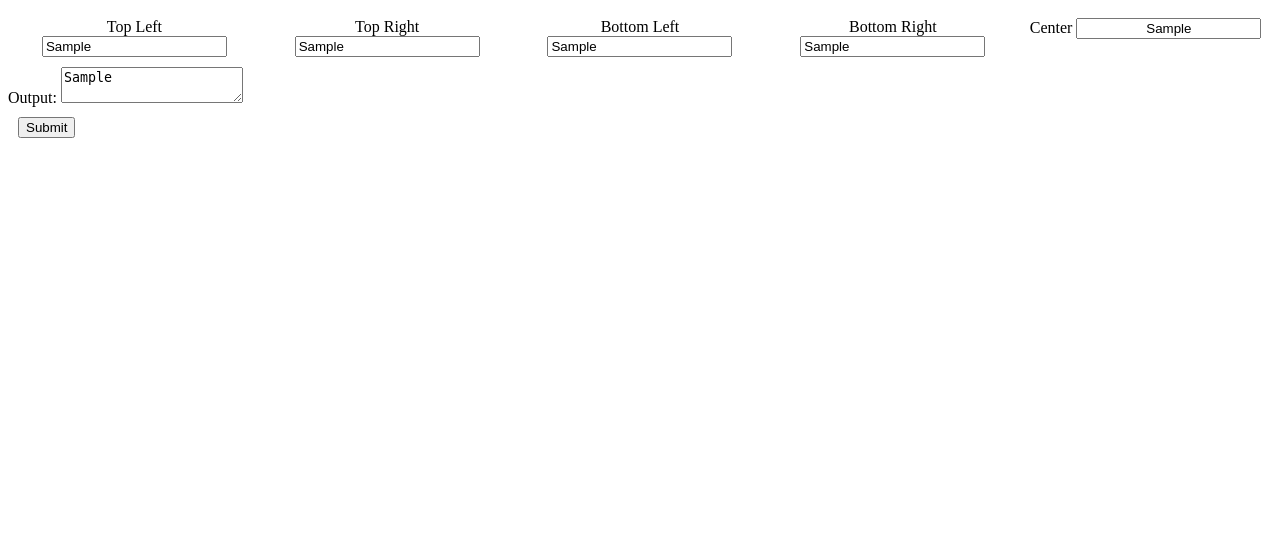
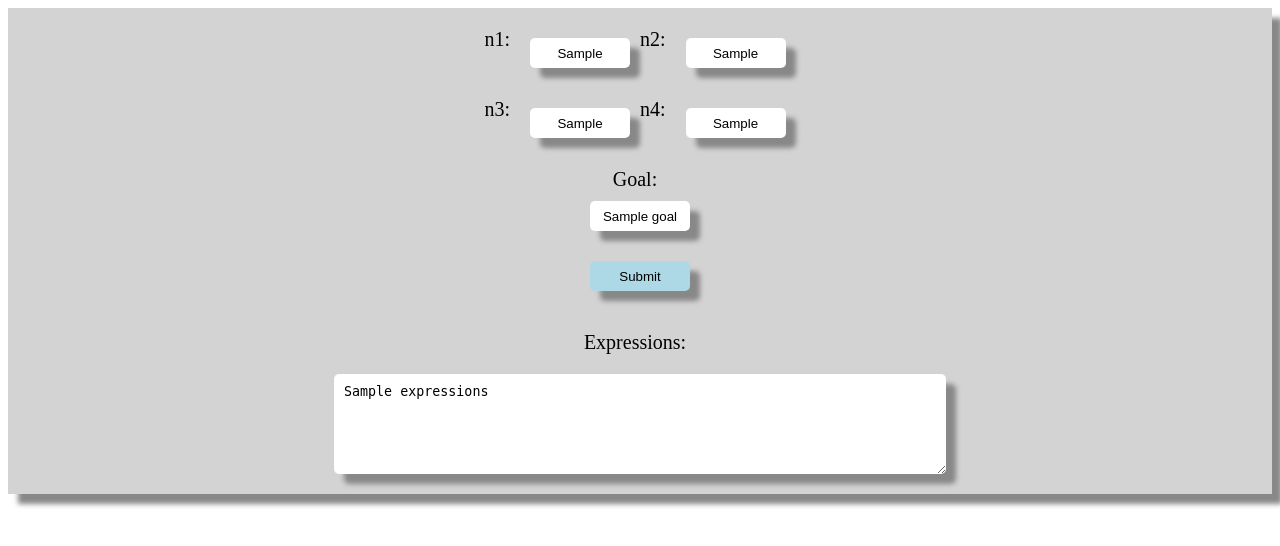
Before and after one commit to dwunderl/eqp_app, a Flask app: template templates/index.html in a window 1280 px wide. Shown: the top 546 px of the page. Run offline with Flask 2, Linux system fonts and the light colour scheme; the template is opened without the code that fills it: most values are stand-ins (such as "Sample title", 1, 10 or a date in 2020).

Commit message:
Improved naming of items between server and html

```diff
--- a/app.py
+++ b/app.py
@@ -5,7 +5,7 @@ app = Flask(__name__)
 
 @app.route('/')
 def index():
-    return render_template('index6.html')
+    return render_template('index.html')
 
 
 # called from flask ui
@@ -13,11 +13,11 @@ def index():
 
 @app.route("/submit", methods=["POST"])
 def process():
-    n1 = request.form["input1"]
-    n2 = request.form["input2"]
-    n3 = request.form["input3"]
-    n4 = request.form["input4"]
-    goal = request.form["input5"]
+    n1 = request.form["n1"]
+    n2 = request.form["n2"]
+    n3 = request.form["n3"]
+    n4 = request.form["n4"]
+    goal = request.form["goal"]
     print("before serveEqPuzzle: n1=",n1, ", goal=",goal)
 
     result = serveEqPuzzle(n1, n2, n3, n4, goal)
@@ -28,7 +28,7 @@ def process():
         print(sol.expression)
         retExps.append(sol.expression)
 
-    return render_template("index6.html", input1=n1, input2=n2, input3=n3, input4=n4, input5=goal, output_area=retExps)
+    return render_template("index.html", n1=n1, n2=n2, n3=n3, n4=n4, goal=goal, expressions=retExps)
 
 #---------------------------------
 if __name__ == "__main__":
--- a/templates/index.html
+++ b/templates/index.html
@@ -1,65 +1,90 @@
-<!DOCTYPE html>
 <html>
   <head>
     <style>
-    /* Define a container for the input fields */
-    .input-container {
-      display: flex; /* Enable flexbox */
-      flex-wrap: wrap; /* Allow items to wrap to a new line */
+      .container {
+        display: flex;
+        flex-direction: column;
+        align-items: center;
+        background-color: lightgray;
+        padding: 20px;
+        box-shadow: 10px 10px 5px #888888;
       }
-    /* Define a style for each input field */
-    .input-field {
-      flex: 1; /* Take up equal amount of space */
-      text-align: center; /* Center the label and input */
-      margin: 10px; /* Add some margin around the field */
+
+      .row {
+        display: flex;
+        justify-content: center;
+        width: 100%;
+        margin-bottom: 20px;
       }
-    /* Define a style for the center input field */
-    #input5 {
-      text-align: center; /* Center the input */
+
+      .input {
+        width: 100px;
+        height: 30px;
+        margin: 10px;
+        border: none;
+        border-radius: 5px;
+        box-shadow: 10px 10px 5px #888888;
+        text-align: center;
       }
-    /* Define a style for the output field */
-    #output {
-      width: 100%; /* Take up the full width of the container */
-      height: 100px; /* Set the height of the field */
-      margin: 10px; /* Add some margin around the field */
+
+      .label {
+        font-size: 20px;
+        margin-right: 10px;
       }
-    /* Define a style for the submit button */
-    button[type="submit"] {
-      margin: 10px; /* Add some margin around the button */
+
+      .submit-button {
+        width: 100px;
+        height: 30px;
+        margin-top: 20px;
+        border: none;
+        border-radius: 5px;
+        background-color: lightblue;
+        box-shadow: 10px 10px 5px #888888;
+        cursor: pointer;
+      }
+
+      .output {
+        width: 50%;
+        height: 100px;
+        margin-top: 20px;
+        padding: 10px;
+        border: none;
+        border-radius: 5px;
+        box-shadow: 10px 10px 5px #888888;
+        overflow-y: scroll;
       }
     </style>
   </head>
   <body>
     <form action="/submit" method="POST">
-    <div class="input-container">
-      <div class="input-field">
-        <label for="input1">Top Left</label>
-        <input type="text" id="input1" name="input1" value="{{ input1 }}">
+    <div class="container">
+      <div class="row">
+        <div class="label">n1:</div>
+        <input id="n1" class="input" type="text" name="n1" value="{{ n1 }}" />
+        <div class="label">n2:</div>
+        <input id="n2" class="input" type="text" name="n2" value="{{ n2 }}" />
       </div>
-      <div class="input-field">
-        <label for="input2">Top Right</label>
-        <input type="text" id="input1" name="input2" value="{{ input2 }}">
+      <div class="row">
+        <div class="label">n3:</div>
+        <input id="n3" class="input" type="text" name="n3" value="{{ n3 }}" />
+        <div class="label">n4:</div>
+        <input id="n4" class="input" type="text" name="n4" value="{{ n4 }}" />
       </div>
-      <div class="input-field">
-        <label for="input3">Bottom Left</label>
-        <input type="text" id="input3" name="input3" value="{{ input3 }}">
+      <div class="label">Goal:</div>
+      <input id="goal" class="input" type="text" name="goal" value="{{ goal }}" />
+
+      <div class="row">
+      <button type="submit" class="submit-button">Submit</button>
       </div>
-      <div class="input-field">
-        <label for="input4">Bottom Right</label>
-        <input type="text" id="input4" name="input4" value="{{ input4 }}">
+
+      <div class="row">
       </div>
-      <div class="input-field">
-        <label for="input5">Center</label>
-        <input type="text" id="input5" name="input5" value="{{ input5 }}">
-      </div>
-    </div>
-    <div>
-      <label for="output_area">Output:</label>
-      <textarea id="output_area" name="output_area">{{ output_area }}</textarea>
-    </div>
-    <div>
-      <button type="submit">Submit</button>
+
+      <div class="label">Expressions:</div>
+      <textarea id="expressions" class="output" name="expressions">{{ expressions }}</textarea>
+
     </div>
     </form>
+
   </body>
 </html>
```
Also changed, not shown: templates/index6.html (+6 -6 lines). Lines whose indentation alone changed are shown as unchanged.
